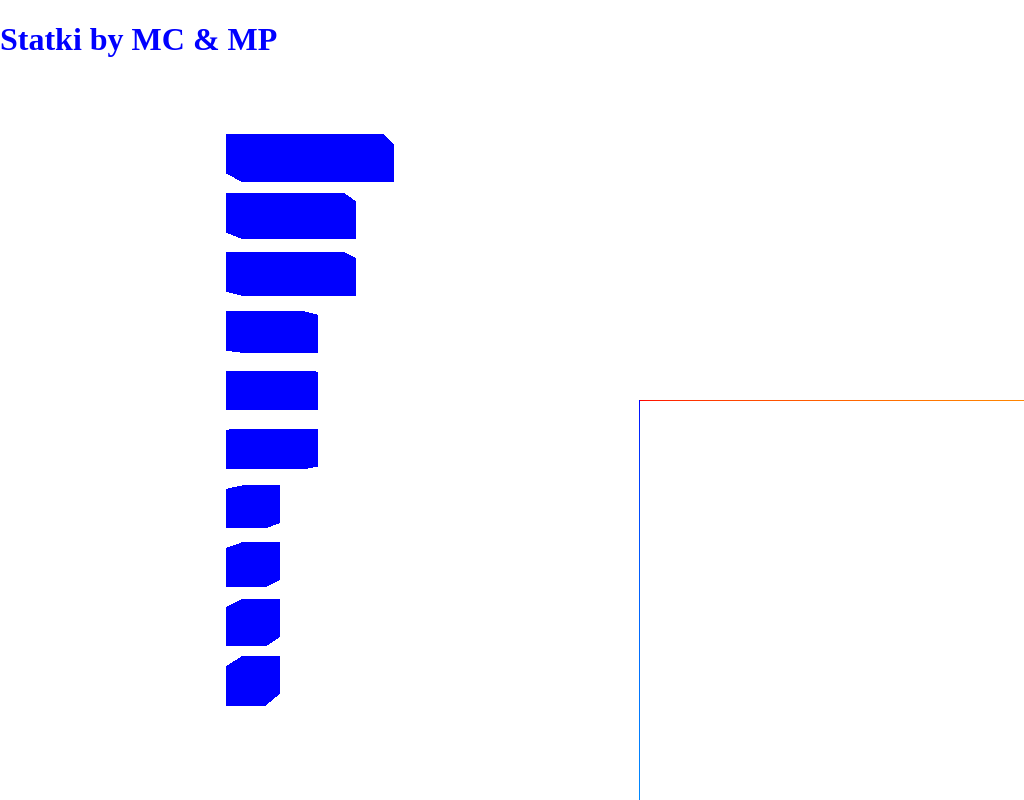
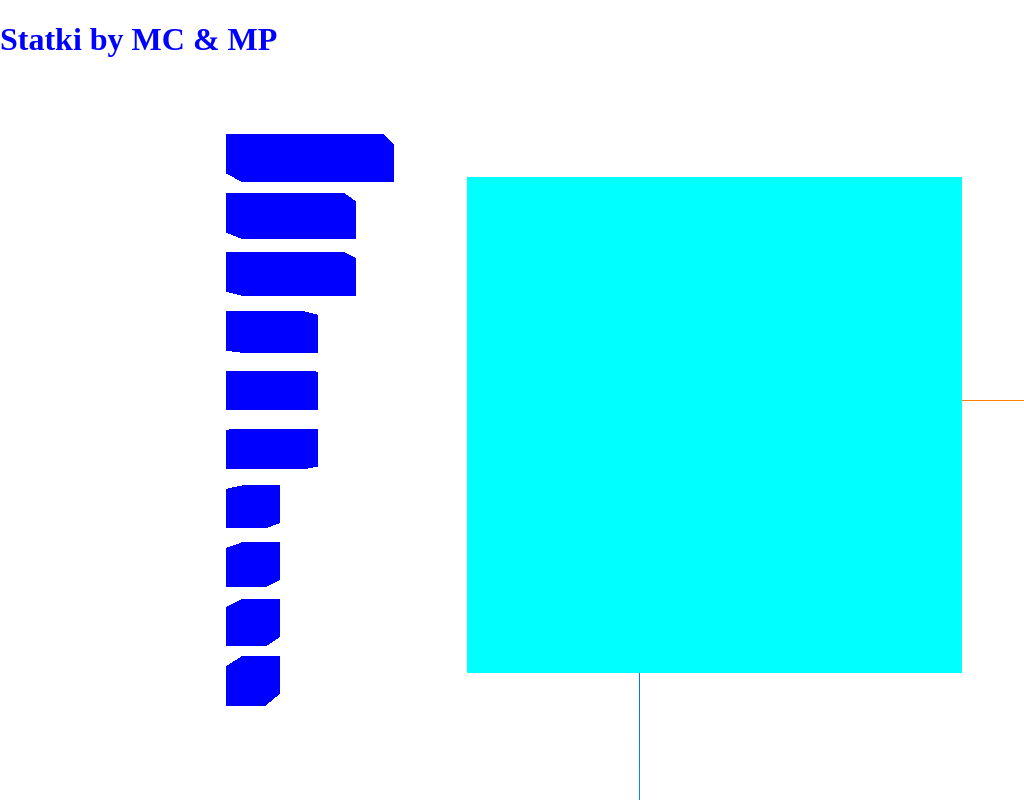
Before and after one commit to MateuszCzek332/Ships, a website: page static/game.html in a window 1280 px wide. Shown: the whole page, without its empty margins (0-1024 px from the left). Drawn offline with nearby package versions, Linux system fonts and the light colour scheme; animation ran at ten frames a second.

Commit message:
Generowanie planszy
Generowanie planszy gracza, podstawowy hover - podświetlanie jednego pola na raz, niezależnie od wybranego statku.

```diff
--- a/static/game.html
+++ b/static/game.html
@@ -9,6 +9,7 @@
     <link rel="stylesheet" href="css/style.css">
     <script src="/js/three.js"></script>
     <script src="/js/Ship.js"></script>
+    <script src="/js/MyField.js"></script>
     <script src="/js/Game.js"></script>
     <script src="/js/Net.js"></script>
     <script src="/js/Ui.js"></script>
--- a/static/js/Game.js
+++ b/static/js/Game.js
@@ -22,7 +22,10 @@ class Game {
 
     init = () => {
         this.createShipsToSet()
+        this.createMyBoard()
+
         this.selected = null // akualnie wybrany statek, wartosc pocztkowa null
+        this.highlighted = [] // akualnie podswietlane pola
 
         document.onclick = (event) => {
 
@@ -35,6 +38,24 @@ class Game {
             if(intersects.length>0){
                 this.selectShip(intersects[0].object.parent)
             }
+        }
+
+        document.onmousemove = (event) => {
+
+            this.mouseVector.x = (event.clientX / window.innerWidth) * 2 - 1;
+            this.mouseVector.y = -(event.clientY / window.innerHeight) * 2 + 1;
+
+            this.raycaster.setFromCamera(this.mouseVector, this.camera);
+
+            const intersects = this.raycaster.intersectObjects(this.myBoard.children);
+
+            if(intersects.length == 0)
+                this.unhiglight()
+            else if(this.selected != null){
+                if(this.highlighted.length == 0 || intersects[0].object.position.x != this.highlighted[0].position.x || intersects[0].object.position.z != this.highlighted[0].position.z )
+                    this.higlight(intersects[0].object)
+            }
+
         }
 
     }
@@ -51,6 +72,39 @@ class Game {
     unselectShip = () => {
         for(let i = 0; i< this.selected.children.length; i++)
             this.selected.children[i].material.color = {r:0, g:0, b:255}
+        this.selected = null
+    }
+
+    higlight = (field) => {
+        console.log("AAA")
+        this.unhiglight()
+        field.material.color = {r:255, g:0, b:0}
+        this.highlighted.push(field)
+    }
+
+    unhiglight = () => {
+        for(let i = 0; i<this.highlighted.length; i++){
+            this.highlighted[i].material.color = {r:0, g:85, b:255}
+        }
+        this.highlighted.length = 0;
+    }
+
+    createMyBoard = () => {
+        this.myBoard = new THREE.Object3D();
+        this.myFields = [];
+        for(let i = 0; i < 10; i++){
+            this.myFields[i] = []
+            for(let j = 0; j<10; j++){
+                let field =  new MyField()
+                field.getCube().position.set(i*field.a, 0, j*field.a)
+                this.myFields[i][j] = field.getCube()
+                this.myBoard.add(this.myFields[i][j])
+            }
+        }
+        this.myBoard.position.x = -150
+        this.myBoard.position.z = -200
+        //this.myBoard.position.set()
+        this.scene.add(this.myBoard)
     }
 
     createShipsToSet = () => {
--- /dev/null
+++ b/static/js/MyField.js
@@ -0,0 +1,29 @@
+class MyField {
+
+    a = 50;
+
+    constructor() {
+
+        this.init()
+    }
+
+    init() {
+
+        const geometry = new THREE.BoxGeometry(this.a, this.a, this.a);
+
+        const material = new THREE.MeshBasicMaterial({
+            side: THREE.DoubleSide,
+            color: 0x00ffff,
+            transparent: true,
+        })
+
+        this.cube = new THREE.Mesh(geometry, material);
+        this.cube.name = "myField"
+
+    }
+
+    getCube() {
+        return this.cube;
+    }
+
+}
```
